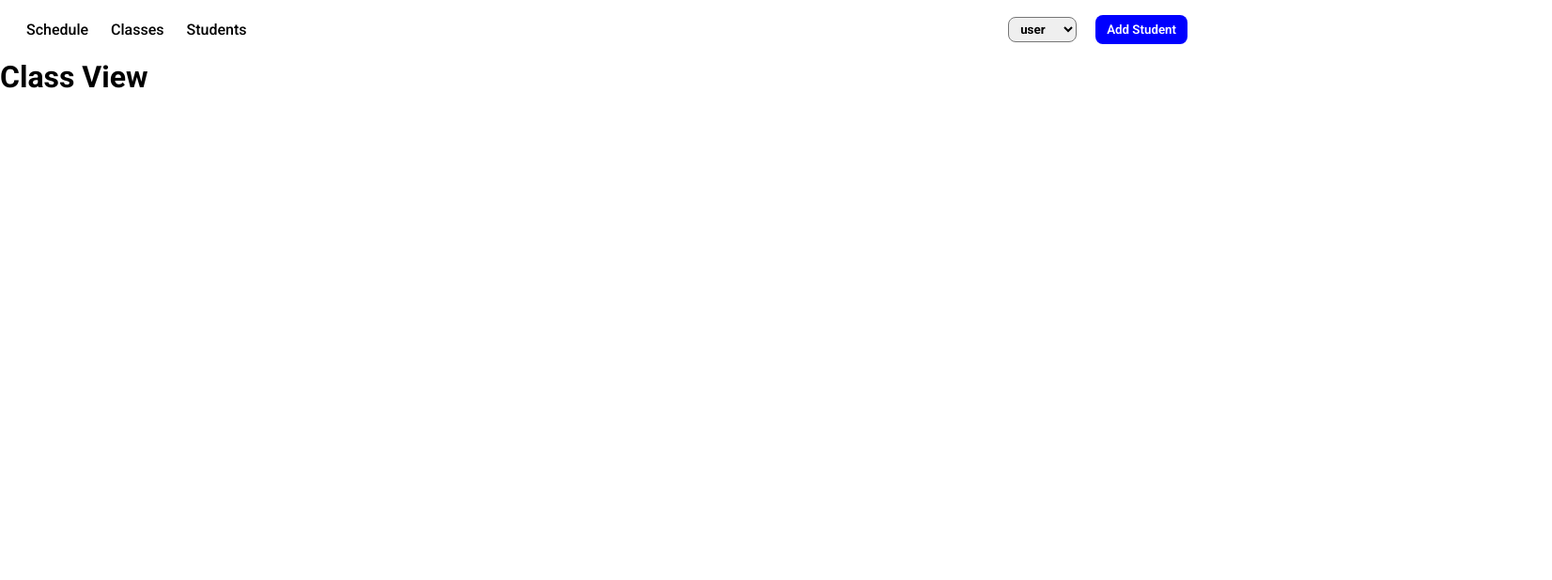
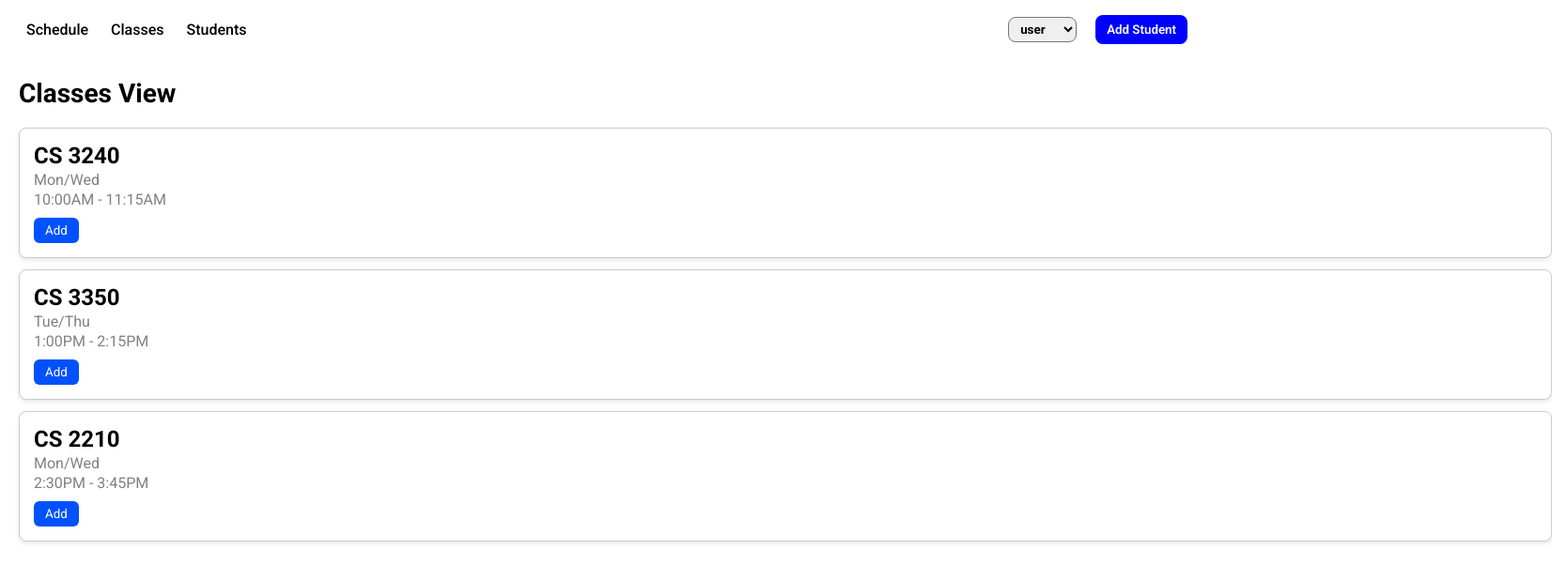
Before and after one commit to czcarrizales/class-scheduler, a React (Vite) app: page /classes in a window 1280 px wide. Shown: the top 618 px of the page at 94% size, 1652 px wide, since content can reach past the window. Built offline with nearby package versions, Linux system fonts and the light colour scheme.

Commit message:
Classes view: added classes

```diff
--- a/src/ClassesView.css
+++ b/src/ClassesView.css
@@ -0,0 +1,63 @@
+/* entire page */
+.classes-container {
+  max-width: 1200px;
+  margin: 0 auto;
+  padding: 40px 20px;
+  font-family: Arial, sans-serif;
+}
+
+/* page title */
+.classes-title {
+  font-size: 28px;
+  font-weight: bold;
+  margin-bottom: 20px;
+}
+
+/* class list */
+.class-list {
+  display: flex;
+  flex-direction: column;
+  gap: 12px;
+}
+.classes-view {
+  display: flex;
+  flex-direction: row;
+  justify-content: space-between;
+  gap: 20px;
+  flex-wrap: wrap;
+  padding: 20px;
+}
+
+.class-card {
+  border: 1px solid #ccc;
+  padding: 15px;
+  border-radius: 8px;
+  width: 1600px;          /* width of class box */
+  box-shadow: 0 2px 5px rgba(0,0,0,0.1);
+  background-color: white;
+}
+
+.class-name {
+  font-size: 1.5rem;
+  font-weight: bold;
+}
+
+.class-days, .class-time {
+  color: gray;
+  font-size: 1rem;
+  margin-top: 2px;
+}
+
+.add-button {
+  background-color: #0051ff;
+  color: white;
+  border: none;
+  border-radius: 6px;
+  margin-top: 10px;
+  padding: 6px 12px;
+  cursor: pointer;
+}
+
+.add-button:hover {
+  background-color: #003bb3;
+}
--- a/src/ClassesView.jsx
+++ b/src/ClassesView.jsx
@@ -1,10 +1,63 @@
+// src/ClassesView.jsx
+import React, { useState, useEffect } from 'react';
+import './ClassesView.css';
+
 function ClassesView() {
+  const classes = [
+    { name: 'CS 3240', days: 'Mon/Wed', time: '10:00AM - 11:15AM' },
+    { name: 'CS 3350', days: 'Tue/Thu', time: '1:00PM - 2:15PM' },
+    { name: 'CS 2210', days: 'Mon/Wed', time: '2:30PM - 3:45PM' },
+  ];
+
+  const [myClasses, setMyClasses] = useState([]);
+
 
   return (
-    <>
-      <h1>Class View</h1>
-    </>
-  )
+    <div className="classes-view">
+      <div className="classes-content">
+        <h1 className="classes-title">Classes View</h1>
+
+        {/* Available Classes */}
+        <div className="class-list">
+          {classes.map((cls, index) => (
+            <div key={index} className="class-card">
+              <div className="class-info">
+                <h2 className="class-name">{cls.name}</h2>
+                <p className="class-days">{cls.days}</p>
+              </div>
+              <div className="class-time">{cls.time}</div>
+              <button
+                className="add-button"
+                onClick={() => handleAddClass(cls)}
+              >
+                Add
+              </button>
+            </div>
+          ))}
+        </div>
+
+
+        {/* My Classes Section */}
+        {myClasses.length > 0 && (
+          <div className="my-classes">
+            <div className="my-classes-header">
+              <h2 className="my-classes-title">My Classes</h2>
+            </div>
+
+            <ul className="my-classes-list">
+              {myClasses.map((cls, index) => (
+                <li key={index} className="my-class-item">
+                  <span>{cls.name}</span>
+                  <span>{cls.days}</span>
+                  <span>{cls.time}</span>
+                </li>
+              ))}
+            </ul>
+          </div>
+        )}
+      </div>
+    </div>
+  );
 }
 
-export default ClassesView
+export default ClassesView;
```
